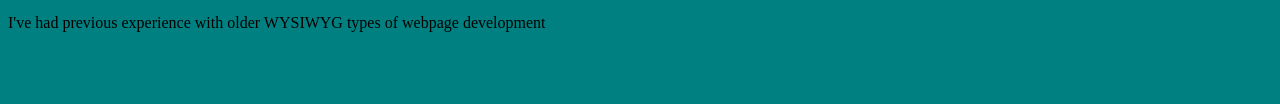
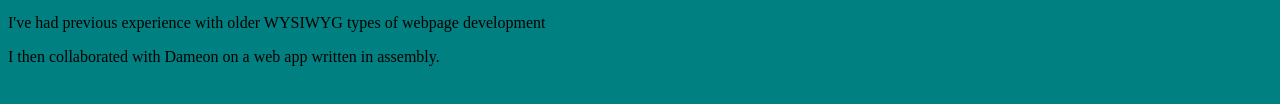
Before and after one commit to GMedranoCode/about-gerry, a plain HTML site: page index.html in a window 1280 px wide. Shown: the part 522-626 px from the top of the page. Drawn offline with Linux system fonts and the light colour scheme.

Commit message:
Added mention of a very important project!

```diff
--- a/index.html
+++ b/index.html
@@ -22,5 +22,6 @@
 
 		<p> <font size = "5" color="linen">  Courtesy of someone using WordPress!</font></p>
 		<p>I've had previous experience with older WYSIWYG types of webpage development</p>
+		<p>I then collaborated with Dameon on a web app written in assembly.</p>
 	</body>
 </html>
```
Lines whose indentation alone changed are shown as unchanged.
